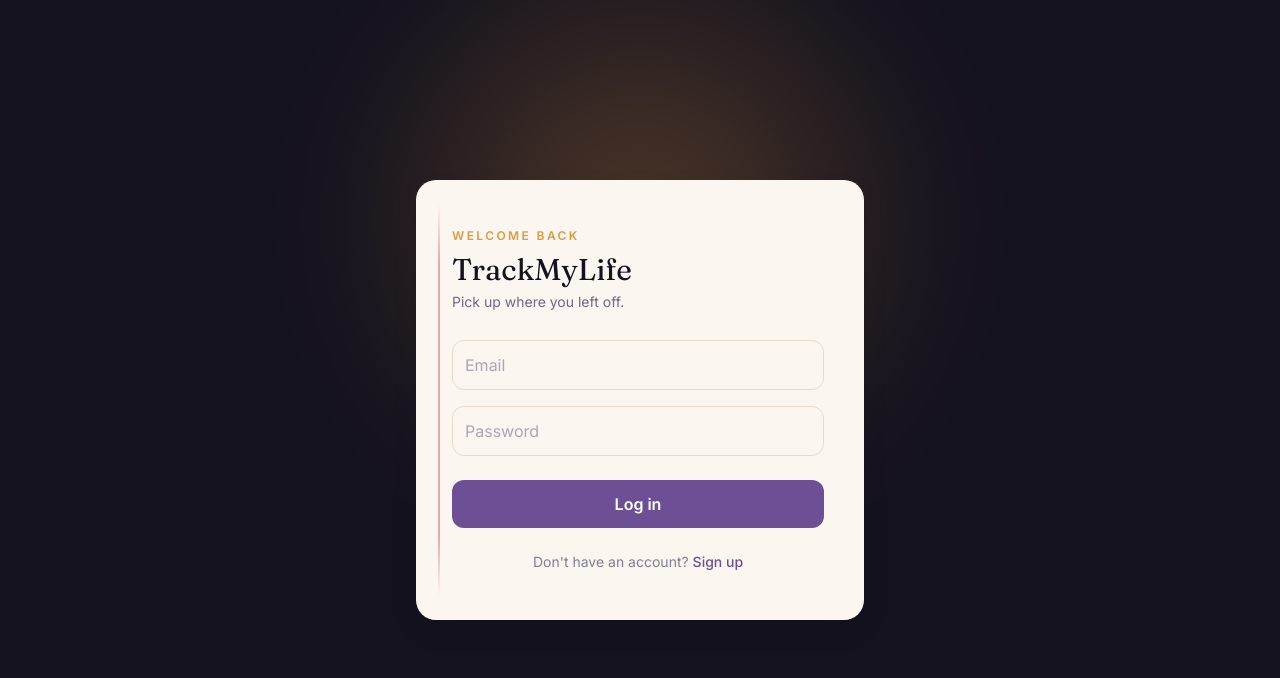
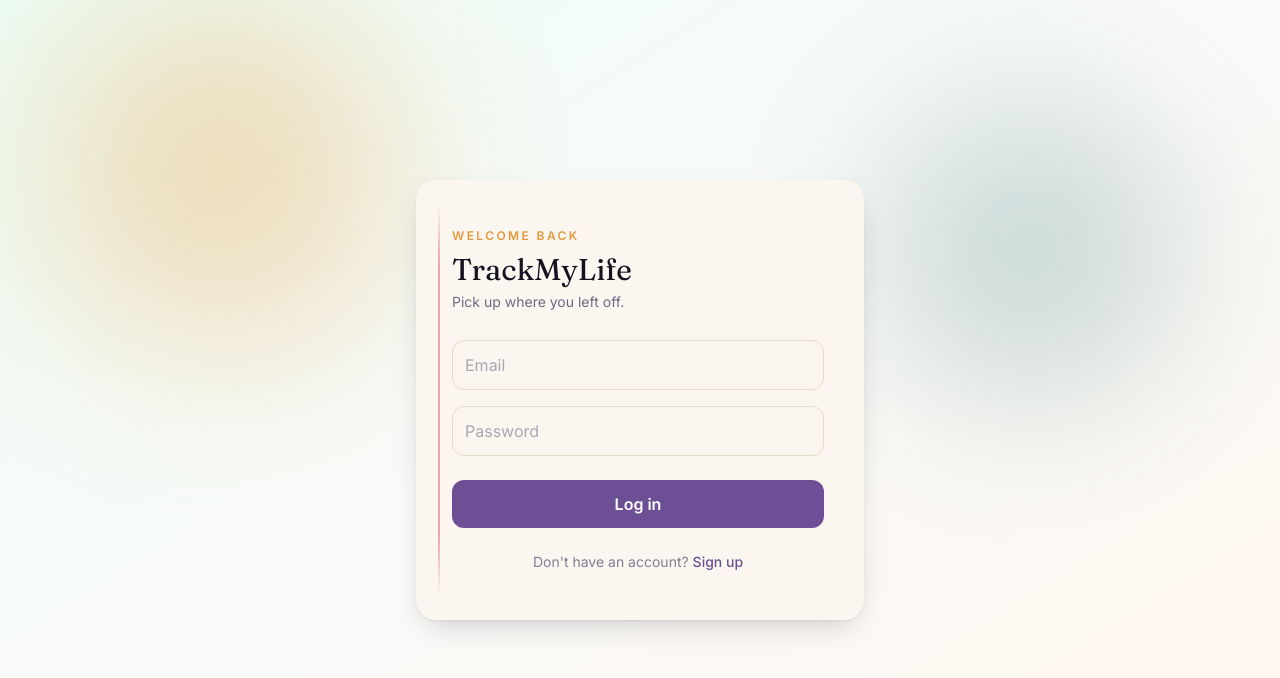
Before and after one commit to PeehuBagde/TrackMyLife, a React (Create React App) app in the folder frontend/: page / in a window 1280 px wide. Shown: the top 678 px of the page. Built offline with nearby package versions, Linux system fonts and the light colour scheme.

Commit message:
Lighten UI theme

```diff
--- a/frontend/public/index.html
+++ b/frontend/public/index.html
@@ -4,7 +4,7 @@
     <meta charset="utf-8" />
     <link rel="icon" href="%PUBLIC_URL%/favicon.ico" />
     <meta name="viewport" content="width=device-width, initial-scale=1" />
-    <meta name="theme-color" content="#1B1830" />
+    <meta name="theme-color" content="#FBF8F3" />
     <meta
       name="description"
       content="TrackMyLife — a daily journal that reflects your mood and momentum back to you."
--- a/frontend/src/App.js
+++ b/frontend/src/App.js
@@ -201,12 +201,16 @@ const fetchStreak = useCallback(async () => {
   // 🔐 LOGIN SCREEN
 if (!token) {
   return (
-    <div className="min-h-screen flex items-center justify-center bg-ink-950 relative overflow-hidden px-6">
+    <div className="min-h-screen flex items-center justify-center bg-gradient-to-br from-emerald-50 via-stone-50 to-orange-50 relative overflow-hidden px-6">
 
-      {/* Signature lamplight glow, same motif as the dashboard */}
+      {/* Signature morning-light glow, same motif as the dashboard */}
       <div
-        className="pointer-events-none absolute -top-32 left-1/2 -translate-x-1/2 w-[700px] h-[700px] rounded-full opacity-30 blur-3xl"
+        className="pointer-events-none absolute -top-32 -left-20 w-[600px] h-[600px] rounded-full opacity-40 blur-3xl"
         style={{ background: "radial-gradient(circle, #E3993B 0%, transparent 65%)" }}
+      />
+      <div
+        className="pointer-events-none absolute top-0 right-0 w-[500px] h-[500px] rounded-full opacity-30 blur-3xl"
+        style={{ background: "radial-gradient(circle, #2F6F6D 0%, transparent 65%)" }}
       />
 
       <div className="relative journal-page shadow-page pr-8 py-10 md:pr-10 md:py-12 w-full max-w-md">
--- a/frontend/src/components/DashboardLayout.jsx
+++ b/frontend/src/components/DashboardLayout.jsx
@@ -1,11 +1,15 @@
 function DashboardLayout({ children }) {
   return (
-    <div className="min-h-screen bg-ink-950 relative overflow-hidden">
+    <div className="min-h-screen bg-gradient-to-br from-emerald-50 via-stone-50 to-orange-50 relative overflow-hidden">
 
-      {/* Soft lamplight glow, top of the page */}
+      {/* Soft morning-light glow, top of the page */}
       <div
-        className="pointer-events-none absolute -top-40 left-1/2 -translate-x-1/2 w-[900px] h-[900px] rounded-full opacity-30 blur-3xl"
+        className="pointer-events-none absolute -top-40 -left-20 w-[700px] h-[700px] rounded-full opacity-40 blur-3xl"
         style={{ background: "radial-gradient(circle, #E3993B 0%, transparent 65%)" }}
+      />
+      <div
+        className="pointer-events-none absolute -top-20 right-0 w-[600px] h-[600px] rounded-full opacity-30 blur-3xl"
+        style={{ background: "radial-gradient(circle, #2F6F6D 0%, transparent 65%)" }}
       />
 
       <div className="relative max-w-6xl mx-auto px-6 py-10 md:py-14">
--- a/frontend/src/components/Header.jsx
+++ b/frontend/src/components/Header.jsx
@@ -3,28 +3,28 @@ function Header({ streak, onLogout }) {
     <div className="flex justify-between items-start mb-10">
 
       <div>
-        <p className="text-amber text-xs font-semibold tracking-[0.2em] uppercase mb-2">
+        <p className="text-amber-dark text-xs font-semibold tracking-[0.2em] uppercase mb-2">
           Today's entry
         </p>
-        <h1 className="font-display text-4xl md:text-5xl font-medium text-paper">
+        <h1 className="font-display text-4xl md:text-5xl font-medium text-ink-950">
           TrackMyLife
         </h1>
-        <p className="text-ink-700 md:text-base text-sm mt-2 max-w-sm" style={{ color: "#B9AFD1" }}>
+        <p className="text-ink-950/60 md:text-base text-sm mt-2 max-w-sm">
           Track your life. Understand yourself.
         </p>
       </div>
 
       <div className="flex flex-col items-end gap-3">
-        <div className="flex items-center gap-2 bg-ink-800 border border-white/10 rounded-full px-4 py-2">
+        <div className="flex items-center gap-2 bg-white border border-black/5 shadow-sm rounded-full px-4 py-2">
           <span className="text-lg">🔥</span>
-          <span className="text-paper font-semibold text-sm">
+          <span className="text-ink-950 font-semibold text-sm">
             {streak} day{streak === 1 ? "" : "s"}
           </span>
         </div>
 
         <button
           onClick={onLogout}
-          className="text-sm text-paper/70 hover:text-paper border border-white/10 hover:border-white/30 px-4 py-1.5 rounded-full transition"
+          className="text-sm text-ink-950/60 hover:text-ink-950 border border-black/10 hover:border-black/20 px-4 py-1.5 rounded-full transition bg-white/60"
         >
           Log out
         </button>
```
